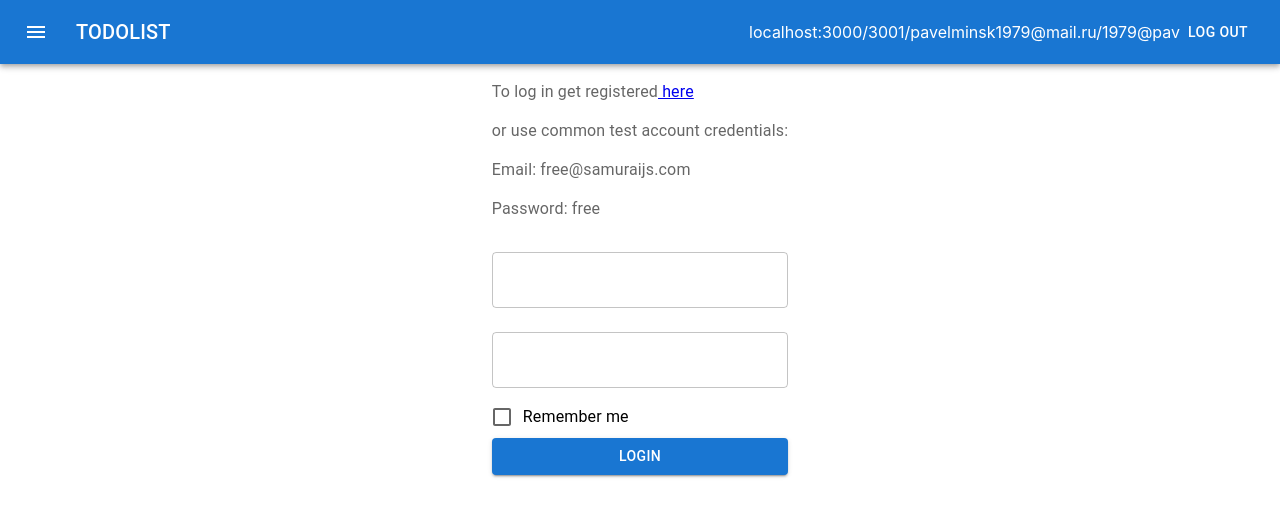
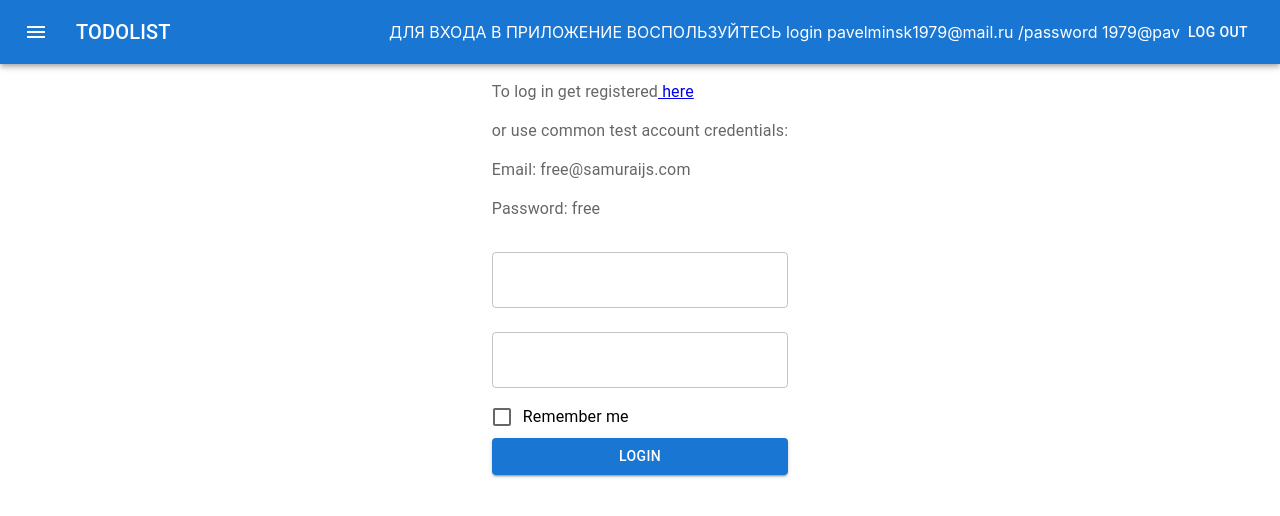
Before and after one commit to pavelminsk1979/mainTodolist, a React (Create React App) app: page /login in a window 1280 px wide. Shown: the top 516 px of the page. Built offline with nearby package versions, Linux system fonts and the light colour scheme; no server answers.

Commit message:
finish...

```diff
--- a/src/HeaderAppBar.tsx
+++ b/src/HeaderAppBar.tsx
@@ -32,7 +32,7 @@ export default function HeaderAppBar() {
                     <Typography variant="h6" component="div" sx={{ flexGrow: 1 }}>
                         TODOLIST
                     </Typography>
-                    <span>localhost:3000/3001/pavelminsk1979@mail.ru/1979@pav</span>
+                    <span>ДЛЯ ВХОДА В ПРИЛОЖЕНИЕ ВОСПОЛЬЗУЙТЕСЬ login pavelminsk1979@mail.ru /password 1979@pav</span>
                     <Button
                         onClick={deleteLoginHandler}
                         color="inherit">LOG OUT</Button>
--- a/src/state/taskReducer.ts
+++ b/src/state/taskReducer.ts
@@ -144,6 +144,7 @@ export const setTaskAC = (todolistId: string, tasks: Array<TaskType>) => {
 
 
 export const changeChekboxTaskTC = (todolistId: string, taskId: string, status: boolean) => (dispatch: Dispatch, getState: () => StateStoreType) => {
+    debugger
     const state = getState()
     const allTasks = state.tasks
     const taskForTodolist = allTasks[todolistId]
```
